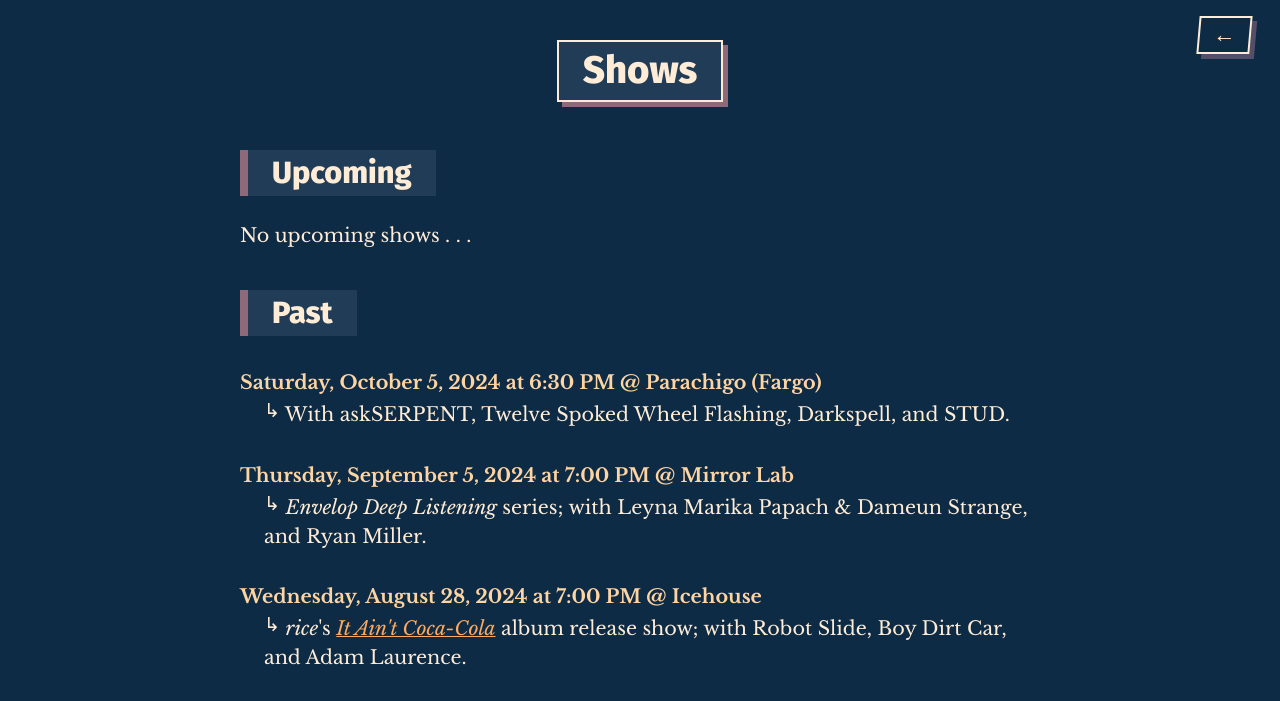
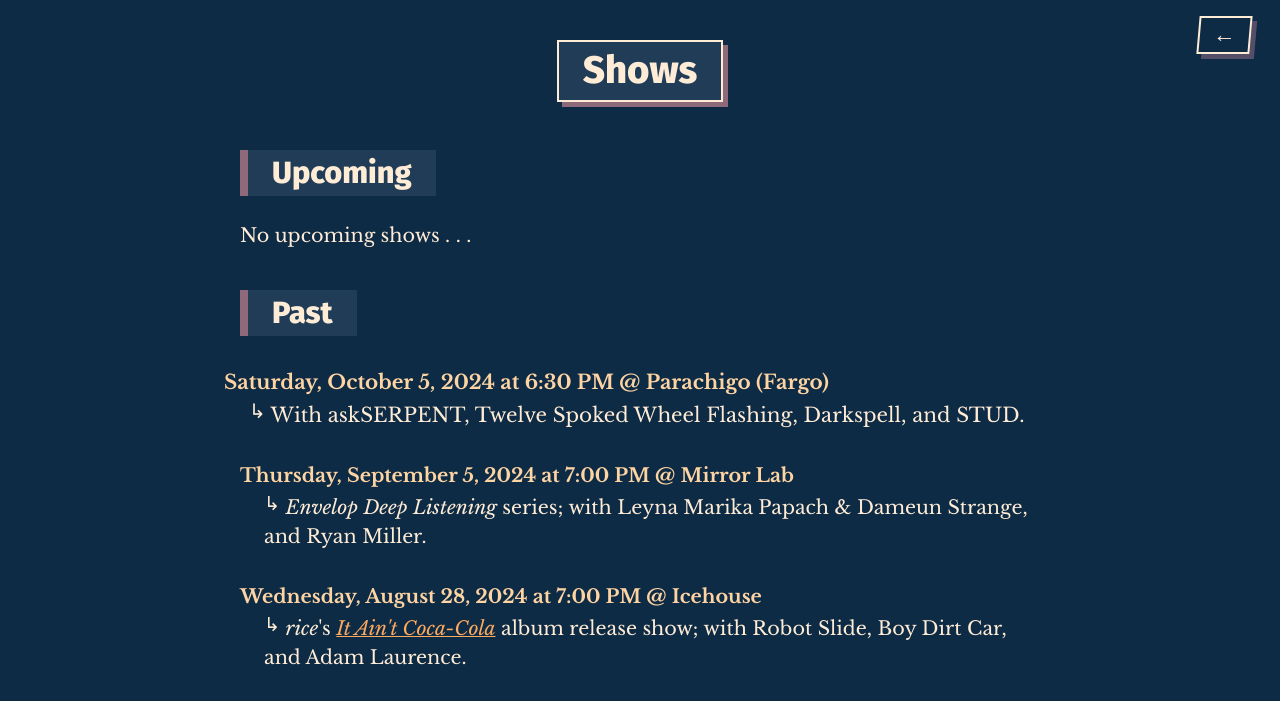
Before and after one commit to vinegar-tom/rice-homepage, an Eleventy site: page src/shows.njk in a window 1280 px wide. In both pictures the pointer is over the element 640 px from the left and 398 px from the top of the page. Shown: the top 701 px of the page. Built offline with nearby package versions, Linux system fonts and the light colour scheme; Eleventy itself is replaced by a stand-in of ours; files that its build step writes are made by us from their sources.

Commit message:
Add show scale on hover

```diff
--- a/src/styles/about.css
+++ b/src/styles/about.css
@@ -73,6 +73,11 @@ figcaption {
 
 .show {
   margin-block: 2rem;
+  transition: transform 0.5s;
+}
+
+.show:hover {
+  transform: scale(1.04);
 }
 
 .show > p {
```
